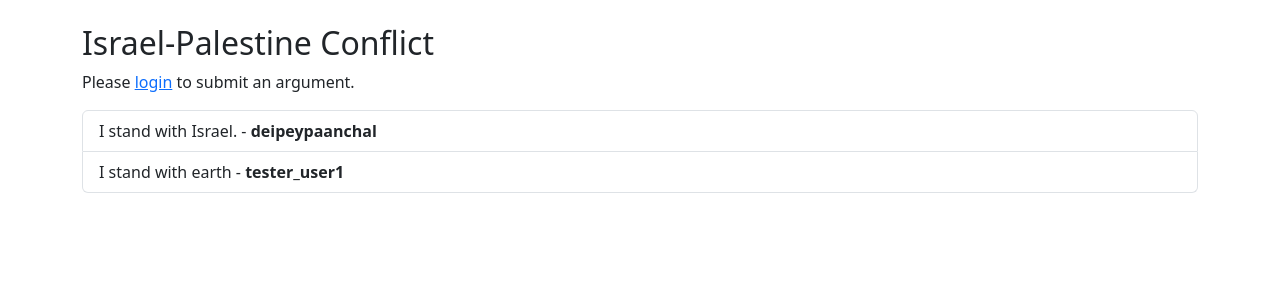
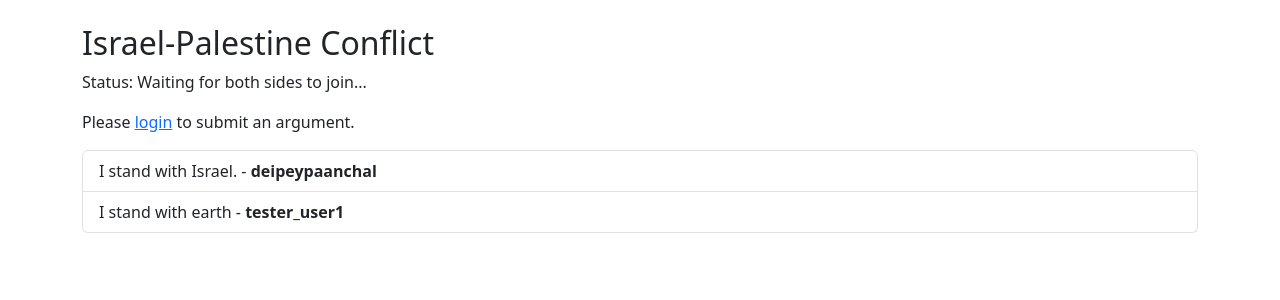
Before and after one commit to deipeypaanchal/debate.com, a Flask app: page /debate/1 in a window 1280 px wide. Shown: the part 56-356 px from the top of the page. Run offline with Flask 3, Linux system fonts and the light colour scheme.

Commit message:
added several features

```diff
--- a/app.py
+++ b/app.py
@@ -6,12 +6,14 @@ from werkzeug.security import generate_password_hash, check_password_hash
 from flask_wtf import FlaskForm
 from wtforms import StringField, SubmitField
 from wtforms.validators import Length, Optional
+from flask_socketio import SocketIO, join_room, emit
 
 app = Flask(__name__)
 app.config['SECRET_KEY'] = 'your_secret_key'
 app.config['SQLALCHEMY_DATABASE_URI'] = 'sqlite:///site.db'
 app.config['SQLALCHEMY_TRACK_MODIFICATIONS'] = False
 
+socketio = SocketIO(app)
 db = SQLAlchemy(app)
 migrate = Migrate(app, db)
 # Linking table for the many-to-many relationship between debates and categories
@@ -41,10 +43,16 @@ class Category(db.Model):
     name = db.Column(db.String(50), unique=True, nullable=False)
     debates = db.relationship('Debate', secondary='debate_category', backref=db.backref('categories', lazy='dynamic'))
 
+class DebateSide(db.Model):
+    id = db.Column(db.Integer, primary_key=True)
+    side = db.Column(db.String(100), nullable=False)
+    debate_id = db.Column(db.Integer, db.ForeignKey('debate.id'), nullable=False)
+    user_id = db.Column(db.Integer, db.ForeignKey('user.id'))
+
 class Debate(db.Model):
     id = db.Column(db.Integer, primary_key=True)
     title = db.Column(db.String(100), nullable=False)
-    arguments = db.relationship('Argument', backref='debate', lazy=True)
+    sides = db.relationship('DebateSide', backref='debate', lazy=True)
 
 class Argument(db.Model):
     id = db.Column(db.Integer, primary_key=True)
@@ -58,8 +66,21 @@ def load_user(user_id):
 
 @app.route('/')
 def home():
-    debates = Debate.query.all()
-    return render_template('index.html', debates=debates)
+    if current_user.is_authenticated:
+        debates = Debate.query.all()
+        return render_template('index.html', debates=debates)
+    else:
+        return redirect(url_for('login'))
+
+@app.route('/debate/<int:debate_id>/waiting_room')
+@login_required
+def waiting_room(debate_id):
+    debate = Debate.query.get_or_404(debate_id)
+    sides = DebateSide.query.filter_by(debate_id=debate_id).all()
+    # Check if both sides have users
+    if all(side.user_id for side in sides):
+        return redirect(url_for('debate_room', debate_id=debate_id))
+    return render_template('waiting_room.html', debate=debate)
 
 @app.route('/register', methods=['GET', 'POST'])
 def register():
@@ -88,9 +109,10 @@ def login():
         user = User.query.filter_by(username=username).first()
         if user and check_password_hash(user.password, password):
             login_user(user, remember=True)
-            return redirect(url_for('home'))
+            return redirect(url_for('home'))  # Redirect to the list of debates
         flash('Invalid login credentials.', 'danger')
     return render_template('login.html')
+
 
 @app.route('/logout')
 @login_required
@@ -101,15 +123,20 @@ def logout():
 @app.route('/create_debate', methods=['GET', 'POST'])
 def create_debate():
     if request.method == 'POST':
+        title = request.form['title']
         side1 = request.form['side1']
         side2 = request.form['side2']
-        description = request.form['description']
-        title = request.form['title']  # This is automatically set by your JS in the form
 
-        # Create a new debate object and add it to the database
         new_debate = Debate(title=title)
         db.session.add(new_debate)
         db.session.commit()
+
+        # Create sides for the debate
+        new_side1 = DebateSide(side=side1, debate_id=new_debate.id)
+        new_side2 = DebateSide(side=side2, debate_id=new_debate.id)
+        db.session.add_all([new_side1, new_side2])
+        db.session.commit()
+
         flash('Debate created successfully!', 'success')
         return redirect(url_for('home'))
     return render_template('create_debate.html')
@@ -160,6 +187,48 @@ def internal_error(error):
     db.session.rollback()  # Prevents any failed database sessions from hanging around
     return render_template('500.html'), 500
 
+@app.route('/debate/<int:debate_id>/join', methods=['GET', 'POST'])
+def join_debate(debate_id):
+    debate = Debate.query.get_or_404(debate_id)
+    if request.method == 'POST':
+        selected_side_id = request.form.get('selected_side')
+        if selected_side_id:
+            # Check if the side is already taken
+            side = DebateSide.query.filter_by(id=selected_side_id).first()
+            if not side.user_id:  # assuming the DebateSide model has a user_id field to track if it's taken
+                side.user_id = current_user.id
+                db.session.commit()
+                flash('You have joined the debate!', 'success')
+                return redirect(url_for('waiting_room', debate_id=debate.id))
+            else:
+                flash('This side is already taken.', 'danger')
+    sides = DebateSide.query.filter_by(debate_id=debate_id).all()
+    return render_template('join_debate.html', debate=debate, sides=sides)
+
+@app.route('/check_debate_status/<int:debate_id>')
+def check_debate_status(debate_id):
+    debate = Debate.query.get_or_404(debate_id)
+    sides = DebateSide.query.filter_by(debate_id=debate_id).all()
+    if all(side.user_id for side in sides):
+        return {'status': 'ready', 'message': 'Both sides have joined the debate.'}
+    else:
+        return {'status': 'waiting', 'message': 'Waiting for participants on both sides.'}
+
+# Flask route for the debate room
+@app.route('/debate_room/<int:debate_id>')
+@login_required
+def debate_room(debate_id):
+    debate = Debate.query.get_or_404(debate_id)
+    return render_template('debate_room.html', debate=debate)
+
+@socketio.on('join_room')
+def handle_join_room(data):
+    join_room(data['room'])
+    # Check if both sides are filled and emit an update
+    debate = Debate.query.get(data['room'])
+    if debate.is_ready():  # You will need to implement this method
+        emit('update', {'status': 'ready'}, room=data['room'])
+
 
 if __name__ == '__main__':
     app.run(debug=True)
--- a/templates/debate.html
+++ b/templates/debate.html
@@ -1,7 +1,28 @@
+<!-- debate.html -->
 {% extends 'layout.html' %}
 
 {% block content %}
+<script>
+function checkDebateStatus() {
+    fetch("{{ url_for('check_debate_status', debate_id=debate.id) }}")
+    .then(response => response.json())
+    .then(data => {
+        if (data.status === 'ready') {
+            alert(data.message);
+            clearInterval(statusInterval);  // Stop checking once both sides are ready
+        }
+    })
+    .catch(error => console.error('Error:', error));
+}
+
+// Check every 5 seconds if both sides are ready
+var statusInterval = setInterval(checkDebateStatus, 5000);
+</script>
+
 <h2>{{ debate.title }}</h2>
+<div>
+    <p>Status: <span id="status">Waiting for both sides to join...</span></p>
+</div>
 {% if current_user.is_authenticated %}
 <form method="post">
     <div class="mb-3">
```
Also changed, not shown: migrations/versions/5328b2381d1e_added_debate_side_table.py (added, +51 -0 lines), templates/index.html (+8 -0 lines), templates/join_debate.html (added, +17 -0 lines), templates/waiting_room.html (added, +19 -0 lines), instance/site.db.
